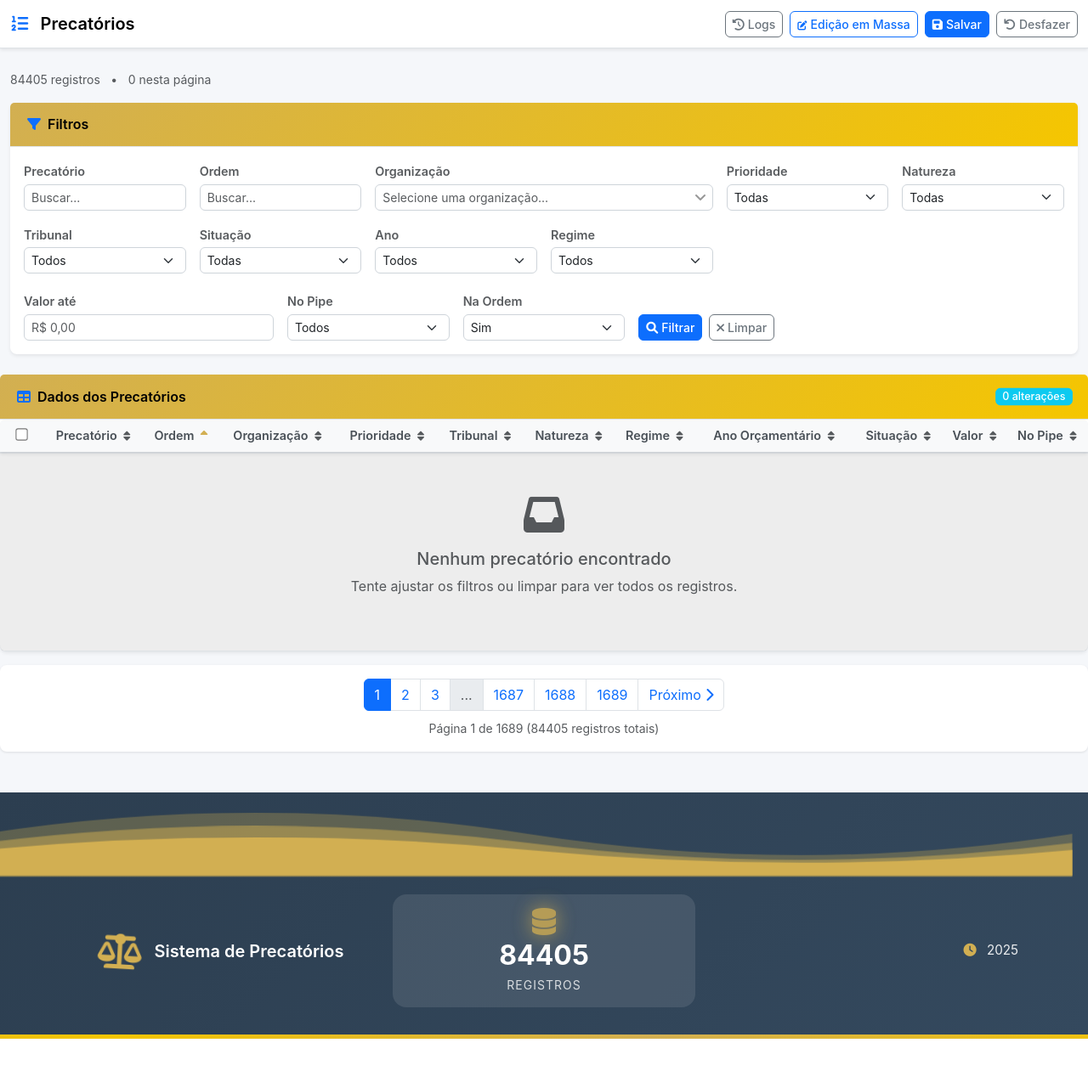
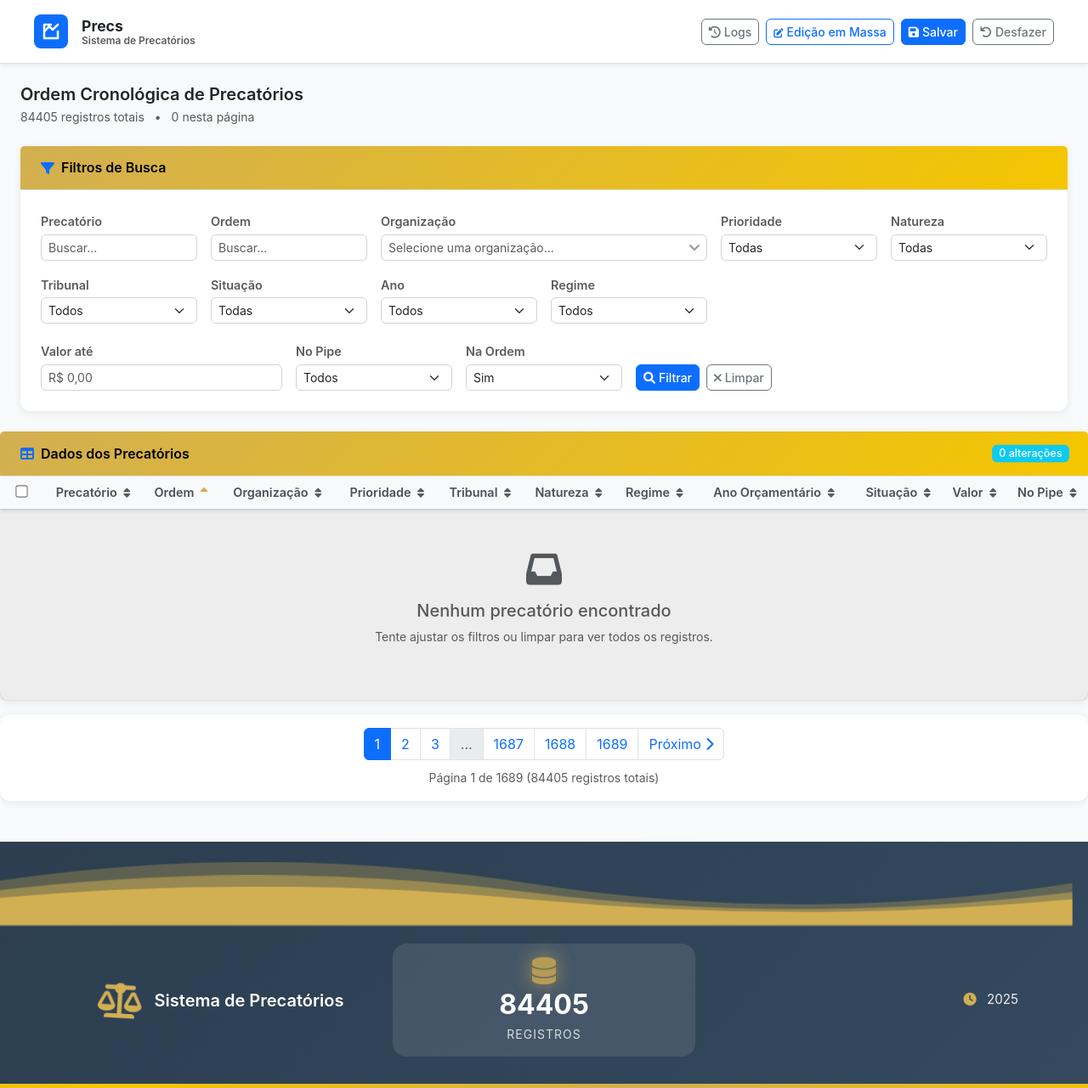
Before and after one commit to williamjohndias/sistema-precatorios, a Flask app: page / in a window 1280 px wide. Shown: the whole page at 85% size. Before the commit the page ends 1223 px from the top, so only its background shows below. Run offline with Flask 3, Linux system fonts and the light colour scheme; data that the repository does not hold is empty; some libraries are stand-ins or nearby versions.

Commit message:
Melhorar layout e adicionar logo da Precs - Adiciona logo SVG da empresa Precs na navbar - Melhora design: cards com sombras mais suaves, espacamento otimizado - Navbar mais profissional com logo e subtitulo - Tabela com melhor espacamento e legibilidade - Botoes maiores e mais visiveis

```diff
--- a/static/style.css
+++ b/static/style.css
@@ -1,30 +1,63 @@
 /* Estilos para o Sistema de Precatórios */
 
 body {
-    background-color: #f5f7fa;
+    background-color: #f8f9fa;
     font-family: -apple-system, BlinkMacSystemFont, 'Segoe UI', Roboto, 'Helvetica Neue', Arial, sans-serif;
+    min-height: 100vh;
+}
+
+/* Container principal com espaçamento melhorado */
+.container-fluid {
+    max-width: 1400px;
+    margin: 0 auto;
+    padding-left: 1.5rem;
+    padding-right: 1.5rem;
 }
 
 .navbar {
     box-shadow: 0 2px 4px rgba(0,0,0,.08);
+    padding: 0.75rem 1rem;
+    min-height: 64px;
 }
 
 .navbar-brand {
     font-weight: 600;
+    text-decoration: none;
+    transition: opacity 0.2s;
+}
+
+.navbar-brand:hover {
+    opacity: 0.8;
+}
+
+.logo-container {
+    display: flex;
+    align-items: center;
+    justify-content: center;
+    width: 40px;
+    height: 40px;
+    flex-shrink: 0;
 }
 
 .card {
-    box-shadow: 0 1px 3px rgba(0, 0, 0, 0.1);
+    box-shadow: 0 2px 8px rgba(0, 0, 0, 0.08);
     border: none;
-    border-radius: 8px;
+    border-radius: 12px;
     position: relative;
     z-index: 1;
+    background-color: #fff;
+    transition: box-shadow 0.2s;
+}
+
+.card:hover {
+    box-shadow: 0 4px 12px rgba(0, 0, 0, 0.12);
 }
 
 .card-header {
     background-color: #fff;
     border-bottom: 1px solid #e9ecef;
-    padding: 1rem 1.25rem;
+    padding: 1rem 1.5rem;
+    border-radius: 12px 12px 0 0;
 }
 
 .table-responsive {
@@ -41,8 +74,9 @@ body {
     font-weight: 600;
     font-size: 0.8125rem;
     border-bottom: 2px solid #dee2e6;
-    padding: 0.75rem 0.5rem;
+    padding: 0.875rem 0.75rem;
     text-transform: none;
+    white-space: nowrap;
 }
 
 /* Cabeçalho sticky da tabela - dentro do container apenas */
@@ -55,9 +89,10 @@ body {
 }
 
 .table td {
-    padding: 0.5rem;
+    padding: 0.75rem;
     vertical-align: middle;
     border-color: #dee2e6;
+    font-size: 0.875rem;
 }
 
 .table-striped > tbody > tr:nth-of-type(odd) > td {
--- a/templates/index.html
+++ b/templates/index.html
@@ -3,19 +3,28 @@
 <head>
     <meta charset="UTF-8">
     <meta name="viewport" content="width=device-width, initial-scale=1.0">
-    <title>ORDEM CRONOLÓGICA DE PRECATÓRIOS</title>
+    <title>Precs - Sistema de Precatórios</title>
     <link href="https://cdn.jsdelivr.net/npm/bootstrap@5.3.0/dist/css/bootstrap.min.css" rel="stylesheet">
     <link href="https://cdnjs.cloudflare.com/ajax/libs/font-awesome/6.0.0/css/all.min.css" rel="stylesheet">
     <link href="{{ url_for('static', filename='style.css') }}" rel="stylesheet">
 </head>
 <body>
-    <nav class="navbar navbar-light bg-white border-bottom">
+    <nav class="navbar navbar-expand-lg navbar-light bg-white border-bottom shadow-sm">
         <div class="container-fluid">
-            <span class="navbar-brand mb-0 fw-semibold">
-                <i class="fas fa-list-ol me-2 text-primary"></i>
-                Precatórios
-            </span>
-            <div class="d-flex gap-2">
+            <a class="navbar-brand d-flex align-items-center" href="{{ url_for('index') }}">
+                <div class="logo-container me-3">
+                    <svg width="40" height="40" viewBox="0 0 40 40" fill="none" xmlns="http://www.w3.org/2000/svg">
+                        <rect width="40" height="40" rx="8" fill="#0d6efd"/>
+                        <path d="M12 20L18 14L22 18L28 12" stroke="white" stroke-width="2.5" stroke-linecap="round" stroke-linejoin="round"/>
+                        <path d="M28 20V28H12V12H20" stroke="white" stroke-width="2.5" stroke-linecap="round" stroke-linejoin="round"/>
+                    </svg>
+                </div>
+                <div class="d-flex flex-column">
+                    <span class="fw-bold text-dark mb-0" style="font-size: 1.1rem; line-height: 1.2;">Precs</span>
+                    <span class="text-muted small" style="font-size: 0.75rem; line-height: 1;">Sistema de Precatórios</span>
+                </div>
+            </a>
+            <div class="d-flex gap-2 align-items-center">
                 <a class="btn btn-sm btn-outline-secondary" href="{{ url_for('logs') }}">
                     <i class="fas fa-history me-1"></i>Logs
                 </a>
@@ -37,22 +46,28 @@
         <div id="alertContainer"></div>
 
         <!-- Informações resumidas -->
-        <div class="d-flex justify-content-between align-items-center mb-3">
-            <div>
-                <span class="text-muted small">{{ pagination.total_count }} registros</span>
-                <span class="text-muted small ms-2">•</span>
-                <span class="text-muted small ms-2">{{ precatorios|length }} nesta página</span>
+        <div class="d-flex justify-content-between align-items-center mb-4">
+            <div class="d-flex align-items-center gap-3">
+                <div>
+                    <h5 class="mb-0 fw-semibold text-dark">Ordem Cronológica de Precatórios</h5>
+                    <p class="text-muted small mb-0 mt-1">
+                        <span>{{ pagination.total_count }} registros totais</span>
+                        <span class="mx-2">•</span>
+                        <span>{{ precatorios|length }} nesta página</span>
+                    </p>
+                </div>
             </div>
         </div>
 
         <!-- Filtros -->
-        <div class="card mb-4 shadow-sm" style="position: relative; z-index: 2;">
+        <div class="card mb-4" style="position: relative; z-index: 2;">
             <div class="card-header bg-white border-bottom">
-                <h6 class="mb-0 fw-semibold">
-                    <i class="fas fa-filter me-2 text-primary"></i>Filtros
+                <h6 class="mb-0 fw-semibold d-flex align-items-center">
+                    <i class="fas fa-filter me-2 text-primary"></i>
+                    <span>Filtros de Busca</span>
                 </h6>
             </div>
-            <div class="card-body">
+            <div class="card-body p-4">
                 <form method="GET" id="filterForm" onsubmit="showFilterLoading()">
                     <div class="row g-3">
                         <div class="col-md-2">
@@ -205,13 +220,14 @@
         <!-- Tabela de dados -->
         <div class="row">
             <div class="col-12">
-                <div class="card shadow-sm">
+                <div class="card">
                     <div class="card-header bg-white border-bottom d-flex justify-content-between align-items-center">
-                        <h6 class="mb-0 fw-semibold">
-                            <i class="fas fa-table me-2 text-primary"></i>Dados dos Precatórios
+                        <h6 class="mb-0 fw-semibold d-flex align-items-center">
+                            <i class="fas fa-table me-2 text-primary"></i>
+                            <span>Dados dos Precatórios</span>
                         </h6>
-                        <div class="d-flex align-items-center">
-                            <span class="badge bg-primary" id="modifiedCount">0 alterações</span>
+                        <div class="d-flex align-items-center gap-2">
+                            <span class="badge bg-primary rounded-pill px-3 py-2" id="modifiedCount">0 alterações</span>
                         </div>
                     </div>
                     <div class="card-body p-0">
```
